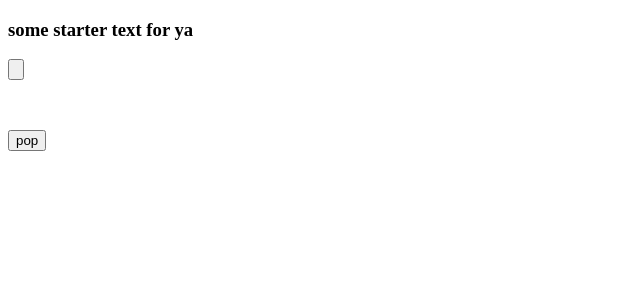
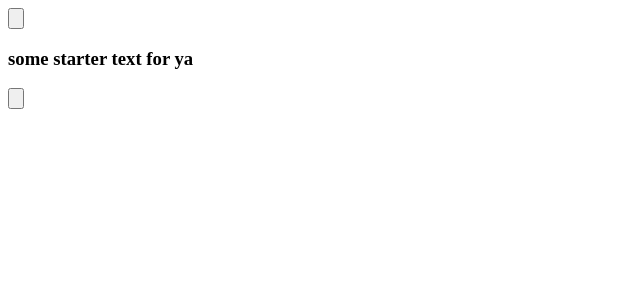
Before and after one commit to felixzhuologist/rabbithole, a React app: page / in a window 1280 px wide. Both pictures are taken after a click on the button 16 px from the left and 18 px from the top of the page. Shown: the top 300 px of the page, without its empty margins (0-640 px from the left). Built offline with nearby package versions, Linux system fonts and the light colour scheme; the HTML template or start-up script is replaced by a standard one.

Commit message:
replace pop button with icon button next to title

```diff
--- a/src/components/DefaultElement.tsx
+++ b/src/components/DefaultElement.tsx
@@ -9,7 +9,7 @@ type CustomRenderProps = {
 
 // TODO: augment RenderElementProps.Element with our own custom fields
 const DefaultElement = (props: RenderElementProps & CustomRenderProps) => (
-  <div {...props.attributes} className={`flex data-row space-x-2 border`}>
+  <div {...props.attributes} className={`flex data-row space-x-2`}>
     <button
       style={{ userSelect: 'none' }}
       contentEditable={false}
--- a/src/components/SlateContainer.tsx
+++ b/src/components/SlateContainer.tsx
@@ -7,15 +7,17 @@ import { Slate, Editable, withReact, RenderElementProps } from 'slate-react';
 
 import Button from './Button';
 import DefaultElement from './DefaultElement';
+import TitleElement from './TitleElement';
 
 type Props = {
+  title: SlateNode | null;
   value: SlateNode[];
   onPush: (id: string, localState: SlateNode[]) => void;
   onPop: null | ((localState: SlateNode[]) => void);
 };
 
 const SlateContainer = (props: Props) => {
-  const { value, onPush, onPop } = props;
+  const { value, title, onPush, onPop } = props;
   const [localValue, setLocalValue] = React.useState(value);
 
   const editor = React.useMemo(() => withReact(createEditor()), []);
@@ -41,6 +43,7 @@ const SlateContainer = (props: Props) => {
 
   return (
     <React.Fragment>
+      {title && <TitleElement {...title} onClick={() => onPop(localValue)} />}
       <div className="flex flex-col space-y-2 ml-2 my-4">
         <Slate
           editor={editor}
@@ -83,11 +86,6 @@ const SlateContainer = (props: Props) => {
           />
         </Slate>
       </div>
-      <div className="flex space-x-2">
-        {onPop !== null && (
-          <Button onClick={() => onPop(localValue)}>pop</Button>
-        )}
-      </div>
     </React.Fragment>
   );
 };
--- a/src/components/TitleElement.tsx
+++ b/src/components/TitleElement.tsx
@@ -1,12 +1,38 @@
 import React from 'react';
 import { Node as SlateNode } from 'slate';
 
+type Props = SlateNode & {
+  onClick: () => void;
+};
+
 // TODO: generalize
-const TitleElement = (props: SlateNode) => {
+const TitleElement = (props: Props) => {
   return (
-    <h3 className="font-sans text-lg font-semibold">
-      {props.children[0].text}
-    </h3>
+    <div className="flex data-row space-x-2">
+      <button
+        type="button"
+        className="data-row-actions"
+        onClick={props.onClick}
+      >
+        <svg
+          className="text-orange-700 h-5 w-5"
+          xmlns="http://www.w3.org/2000/svg"
+          fill="none"
+          viewBox="0 0 24 24"
+          stroke="currentColor"
+        >
+          <path
+            strokeLinecap="round"
+            strokeLinejoin="round"
+            strokeWidth={2}
+            d="M11 19l-7-7 7-7m8 14l-7-7 7-7"
+          />
+        </svg>
+      </button>
+      <h3 className="font-sans text-lg font-semibold">
+        {props.children[0].text}
+      </h3>
+    </div>
   );
 };
 
--- a/src/index.tsx
+++ b/src/index.tsx
@@ -3,7 +3,6 @@ import ReactDOM from 'react-dom';
 import { Node as SlateNode } from 'slate';
 
 import Button from './components/Button';
-import TitleElement from './components/TitleElement';
 import SlateContainer from './components/SlateContainer';
 import {
   MERGE_DATA,
@@ -24,8 +23,8 @@ const App: React.FunctionComponent<{}> = (props: {}) => {
 
   return (
     <div className="container mx-auto m-8">
-      {data && <TitleElement {...data} />}
       <SlateContainer
+        title={data}
         value={initialEditorData}
         onPush={(id: string, localState: SlateNode[]) => {
           dispatch({ type: SET_NODE, payload: { id, localState } });
```
